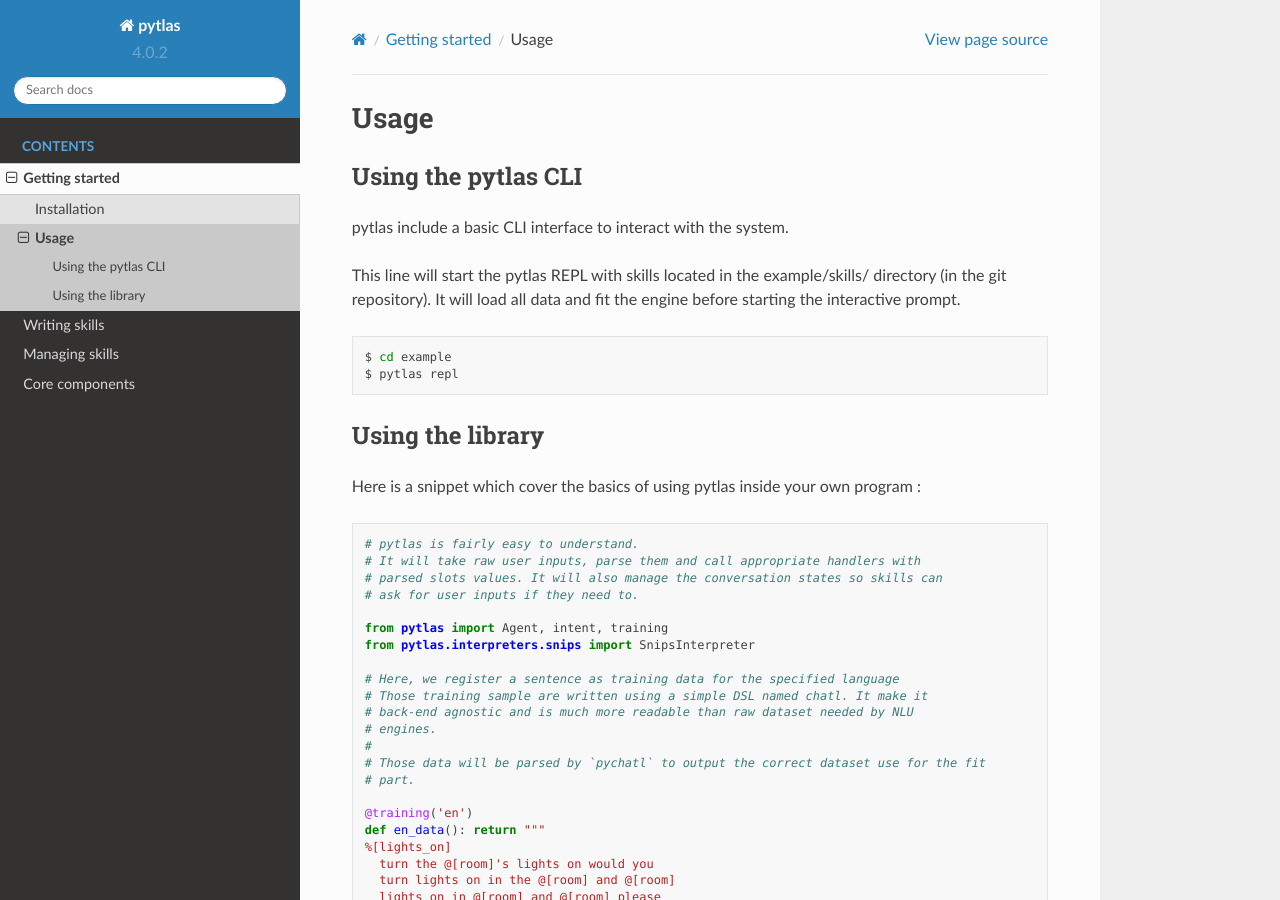
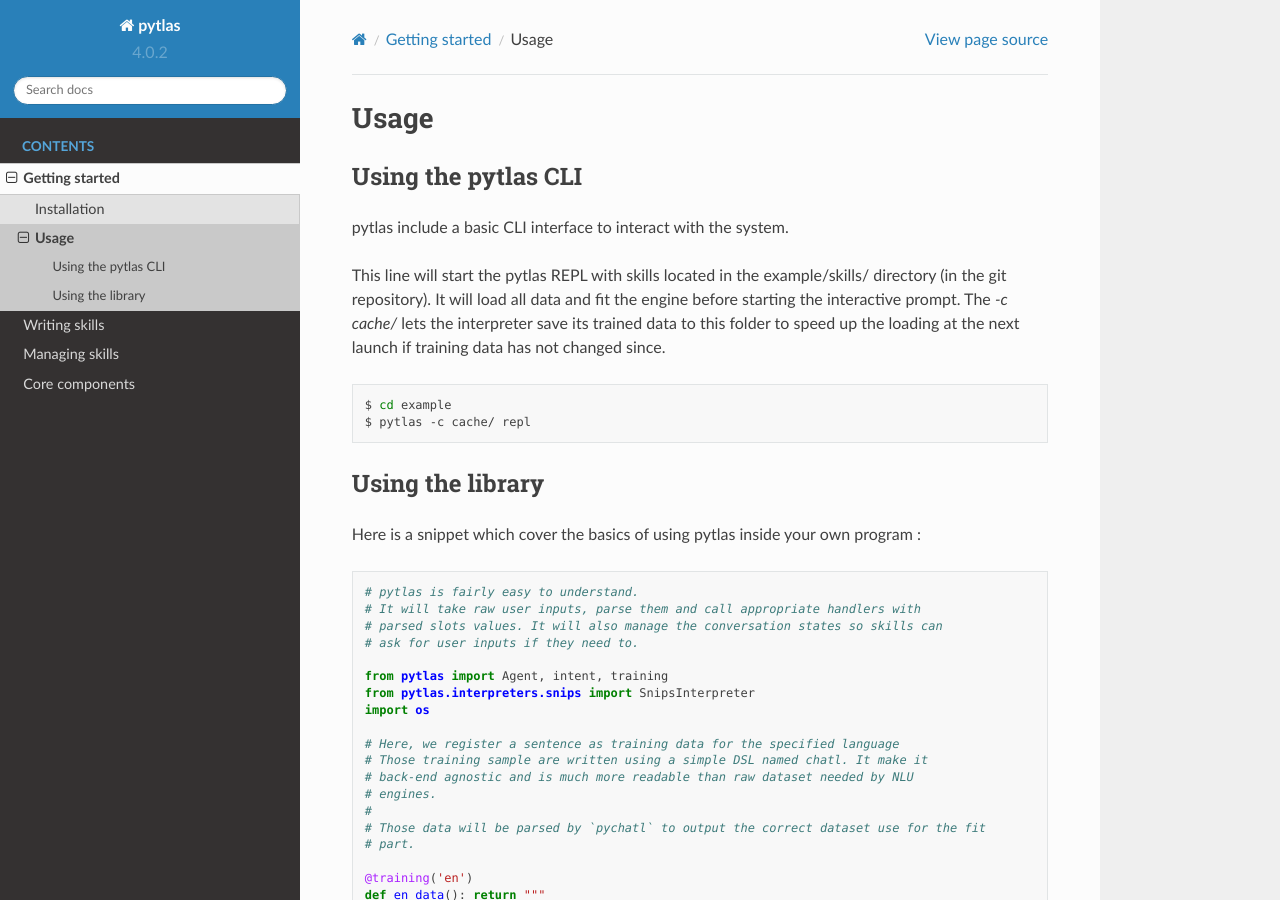
Before and after one commit to atlassistant/pytlas, a Sphinx documentation site: the page built from docs/getting_started/usage.rst, in a window 1280 px wide and 900 px high. Built offline with Sphinx 7.4.7 and the Read the Docs theme 2.0.0, drawn with Linux system fonts in a browser that asks for light colours; some of the changed text lies outside the part shown.

Commit message:
Update usage.rst

```diff
--- a/docs/getting_started/usage.rst
+++ b/docs/getting_started/usage.rst
@@ -6,12 +6,12 @@
 
 pytlas include a basic CLI interface to interact with the system.
 
-This line will start the pytlas REPL with skills located in the example/skills/ directory (in the git repository). It will load all data and fit the engine before starting the interactive prompt.
+This line will start the pytlas REPL with skills located in the example/skills/ directory (in the git repository). It will load all data and fit the engine before starting the interactive prompt. The `-c cache/` lets the interpreter save its trained data to this folder to speed up the loading at the next launch if training data has not changed since.
 
 .. code:: bash
 
   $ cd example
-  $ pytlas repl
+  $ pytlas -c cache/ repl
 
 Using the library
 -----------------
@@ -27,6 +27,7 @@
 
   from pytlas import Agent, intent, training
   from pytlas.interpreters.snips import SnipsInterpreter
+  import os
 
   # Here, we register a sentence as training data for the specified language
   # Those training sample are written using a simple DSL named chatl. It make it
@@ -97,7 +98,7 @@
     # language parsing. It parses raw human sentences into something more useful for
     # the program.
 
-    interpreter = SnipsInterpreter('en')
+    interpreter = SnipsInterpreter('en', cache_directory=os.path.join(os.path.dirname(__file__), 'cache'))
 
     # Train the interpreter using training data register with the `training` decorator
     # or `pytlas.training.register` function.
```
